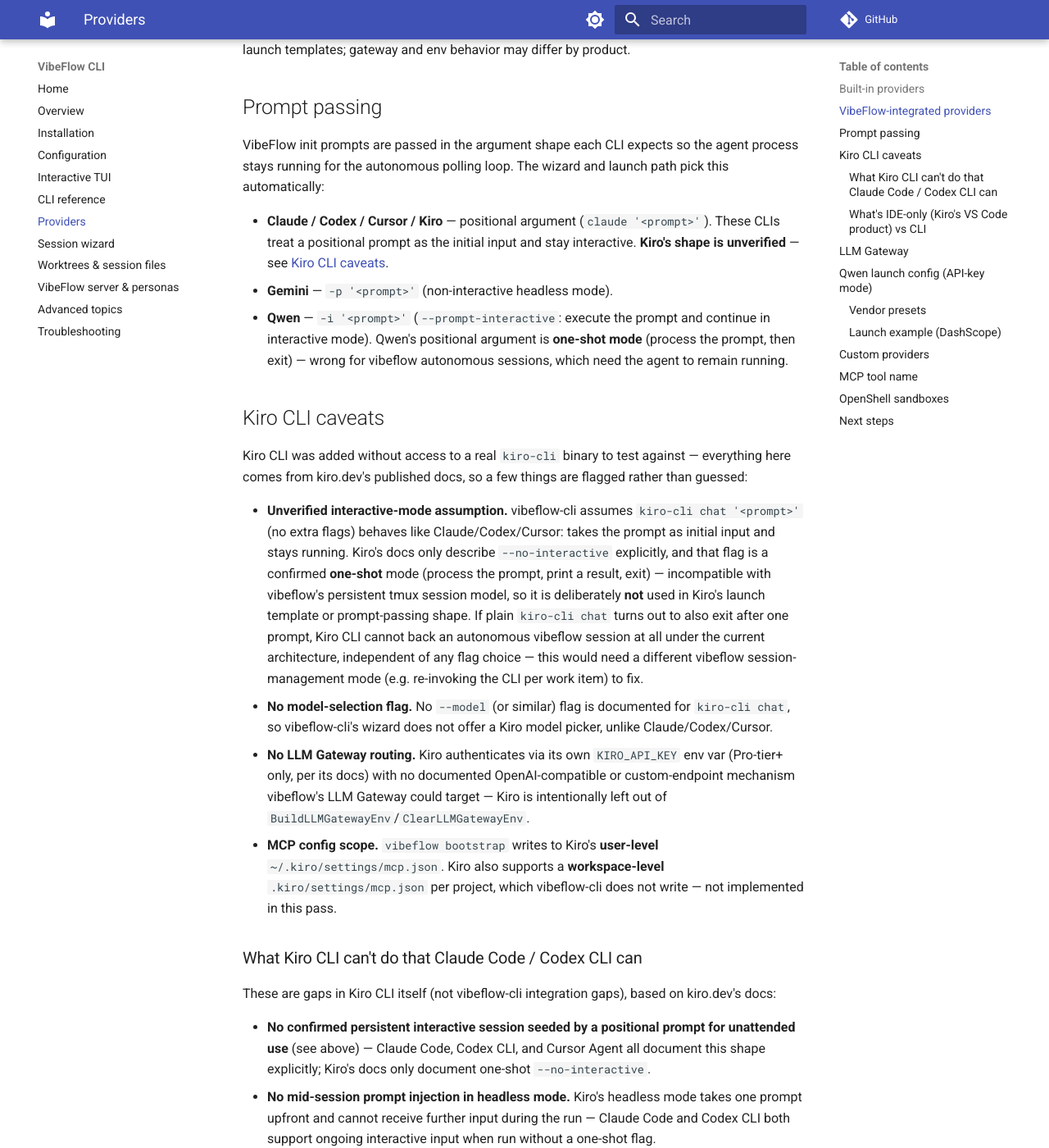
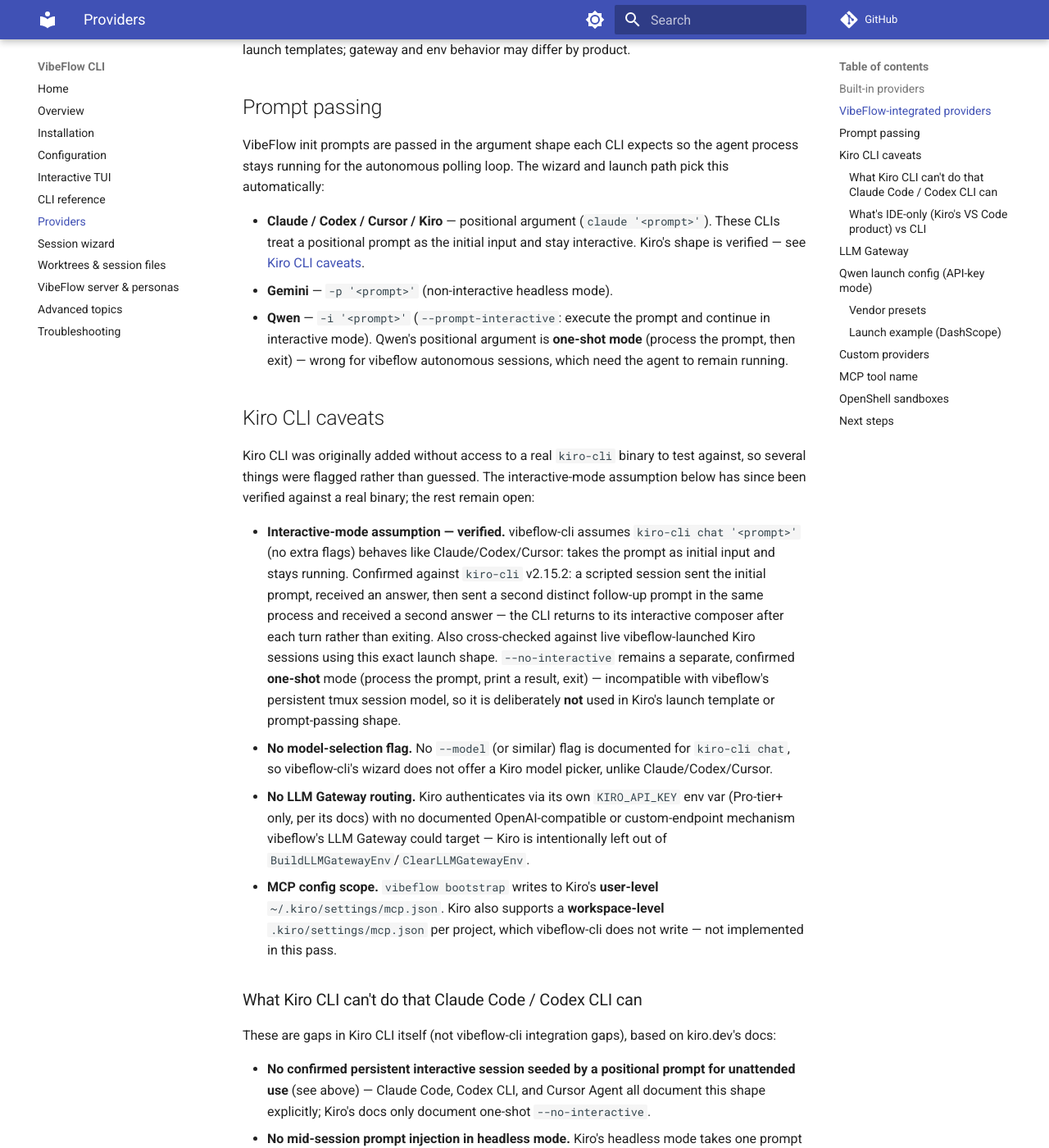
Before and after one commit to axiom-studio/vibeflow-cli, an MkDocs documentation site: the page built from docs/VibeFlow-CLI/docs/providers.md, in a window 1280 px wide and 1400 px high, scrolled down 1132 px. Shown: the whole window at 82% size. Built offline with MkDocs 1.6.1 and Material for MkDocs 9.7.7, drawn with Linux system fonts in a browser that asks for light colours; comment, search, counter and statistics services are not loaded.

Commit message:
Verify Kiro CLI stays interactive after positional prompt; update docs
Why:
agent_init_prompt.go and docs/providers.md flagged Kiro's positional-
argument prompt shape as an unverified assumption, since Kiro CLI was
unavailable to test against when kiro-support was implemented. That
hedge was now stale and stopping short of the real answer.

What:
- Verified against kiro-cli v2.15.2: `kiro-cli chat '<prompt>'` (no
  extra flags) processes the prompt, then returns to its interactive
  composer awaiting further input, confirmed via a scripted two-turn
  session and cross-checked against live vibeflow-launched Kiro
  sessions using the exact same launch shape.
- Updated the AppendVibeflowInitPrompt doc comment and the "Kiro CLI
  caveats" section of docs/providers.md to state the verified result
  instead of the prior "unverified"/"UNCONFIRMED" hedge.

Behavior:
None — AppendVibeflowInitPrompt's switch statement is unchanged; this
confirms the existing default-case routing for "kiro" was already
correct. Doc-comment and markdown text only.

Testing:
- go build ./... — clean
- go vet ./... — clean
- go test ./... — all pass (internal/vibeflowcli, sessionid)
- No test changes needed — this is a documentation-only correction,
  no behavior to newly cover.

Ops:
None.

References:
- VibeFlow Issue #4217

```diff
--- a/docs/VibeFlow-CLI/docs/providers.md
+++ b/docs/VibeFlow-CLI/docs/providers.md
@@ -27,15 +27,15 @@
 
 VibeFlow init prompts are passed in the argument shape each CLI expects so the agent process stays running for the autonomous polling loop. The wizard and launch path pick this automatically:
 
-- **Claude / Codex / Cursor / Kiro** — positional argument (`claude '<prompt>'`). These CLIs treat a positional prompt as the initial input and stay interactive. **Kiro's shape is unverified** — see [Kiro CLI caveats](#kiro-cli-caveats).
+- **Claude / Codex / Cursor / Kiro** — positional argument (`claude '<prompt>'`). These CLIs treat a positional prompt as the initial input and stay interactive. Kiro's shape is verified — see [Kiro CLI caveats](#kiro-cli-caveats).
 - **Gemini** — `-p '<prompt>'` (non-interactive headless mode).
 - **Qwen** — `-i '<prompt>'` (`--prompt-interactive`: execute the prompt and continue in interactive mode). Qwen's positional argument is **one-shot mode** (process the prompt, then exit) — wrong for vibeflow autonomous sessions, which need the agent to remain running.
 
 ## Kiro CLI caveats
 
-Kiro CLI was added without access to a real `kiro-cli` binary to test against — everything here comes from kiro.dev's published docs, so a few things are flagged rather than guessed:
+Kiro CLI was originally added without access to a real `kiro-cli` binary to test against, so several things were flagged rather than guessed. The interactive-mode assumption below has since been verified against a real binary; the rest remain open:
 
-- **Unverified interactive-mode assumption.** vibeflow-cli assumes `kiro-cli chat '<prompt>'` (no extra flags) behaves like Claude/Codex/Cursor: takes the prompt as initial input and stays running. Kiro's docs only describe `--no-interactive` explicitly, and that flag is a confirmed **one-shot** mode (process the prompt, print a result, exit) — incompatible with vibeflow's persistent tmux session model, so it is deliberately **not** used in Kiro's launch template or prompt-passing shape. If plain `kiro-cli chat` turns out to also exit after one prompt, Kiro CLI cannot back an autonomous vibeflow session at all under the current architecture, independent of any flag choice — this would need a different vibeflow session-management mode (e.g. re-invoking the CLI per work item) to fix.
+- **Interactive-mode assumption — verified.** vibeflow-cli assumes `kiro-cli chat '<prompt>'` (no extra flags) behaves like Claude/Codex/Cursor: takes the prompt as initial input and stays running. Confirmed against `kiro-cli` v2.15.2: a scripted session sent the initial prompt, received an answer, then sent a second distinct follow-up prompt in the same process and received a second answer — the CLI returns to its interactive composer after each turn rather than exiting. Also cross-checked against live vibeflow-launched Kiro sessions using this exact launch shape. `--no-interactive` remains a separate, confirmed **one-shot** mode (process the prompt, print a result, exit) — incompatible with vibeflow's persistent tmux session model, so it is deliberately **not** used in Kiro's launch template or prompt-passing shape.
 - **No model-selection flag.** No `--model` (or similar) flag is documented for `kiro-cli chat`, so vibeflow-cli's wizard does not offer a Kiro model picker, unlike Claude/Codex/Cursor.
 - **No LLM Gateway routing.** Kiro authenticates via its own `KIRO_API_KEY` env var (Pro-tier+ only, per its docs) with no documented OpenAI-compatible or custom-endpoint mechanism vibeflow's LLM Gateway could target — Kiro is intentionally left out of `BuildLLMGatewayEnv`/`ClearLLMGatewayEnv`.
 - **MCP config scope.** `vibeflow bootstrap` writes to Kiro's **user-level** `~/.kiro/settings/mcp.json`. Kiro also supports a **workspace-level** `.kiro/settings/mcp.json` per project, which vibeflow-cli does not write — not implemented in this pass.
```
Also changed, not shown: 1 other file.
